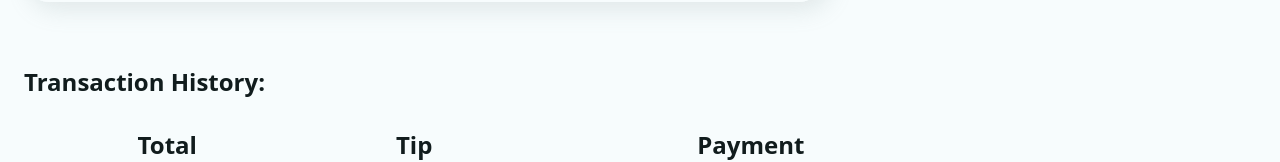
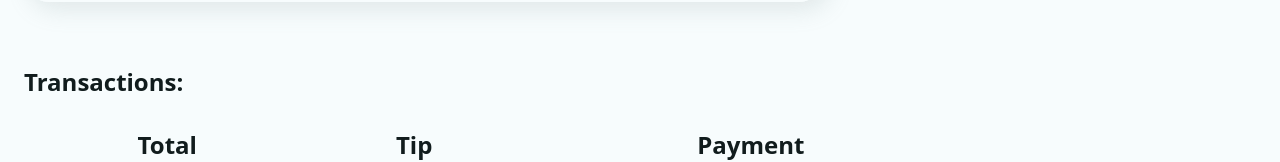
Before and after one commit to write2cmdg/daddies-tip-app, a React (Vite) app: page /ShiftPage/1 in a window 1280 px wide. Both pictures are taken after typing "5", "5" into the empty fields and a click on the button "Add Check". Shown: the part 478-640 px from the top of the page. Built offline with nearby package versions, Linux system fonts and the light colour scheme.

Commit message:
minor fix

```diff
--- a/src/pages/ShiftPage.jsx
+++ b/src/pages/ShiftPage.jsx
@@ -50,7 +50,7 @@ const ShiftPage = () => {
             {
                 transactions && transactions.length > 0 && (
                     <div className="grid-md">
-                        <h3>Transaction History:</h3>
+                        <h3>Transactions:</h3>
                         <TransactionsTable transactions={transactions.sort((a, b) => b.createdAt - a.createdAt) } />
                     </div>
                 )
```
